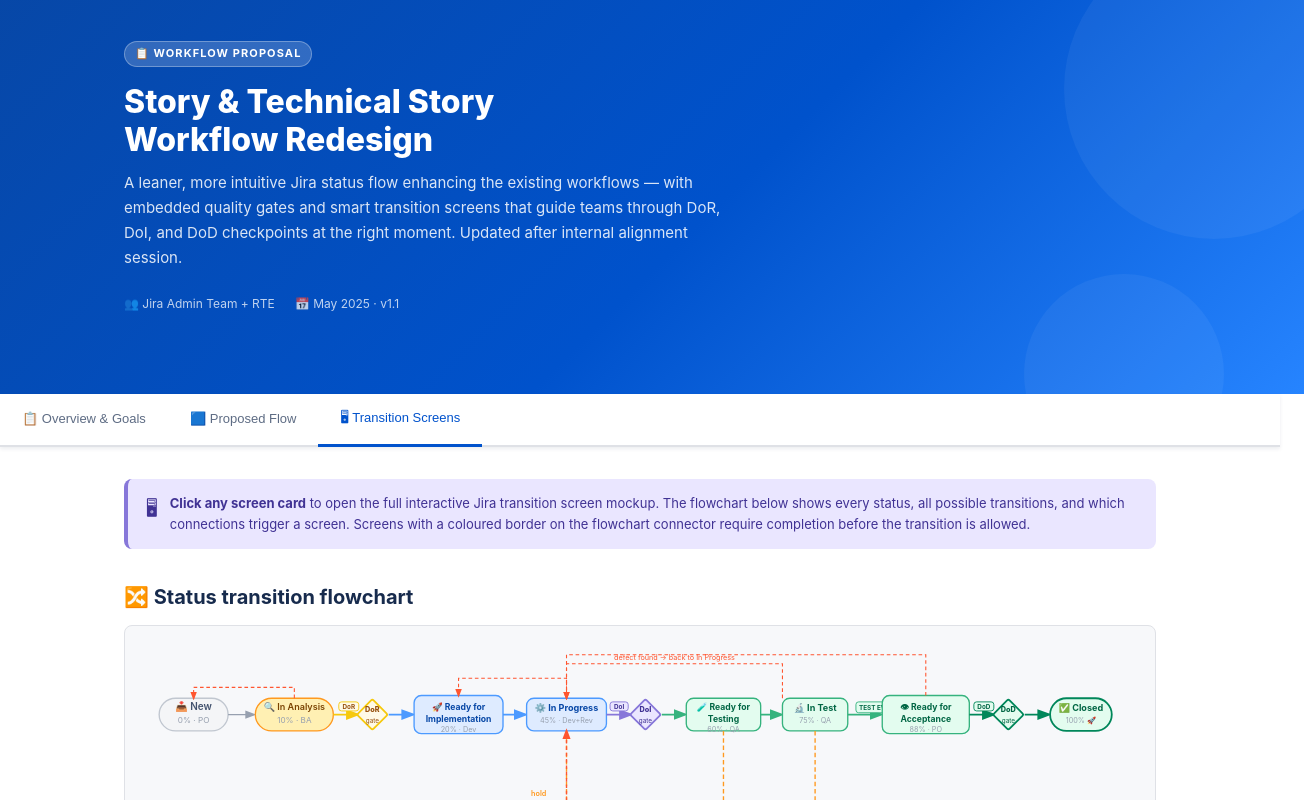
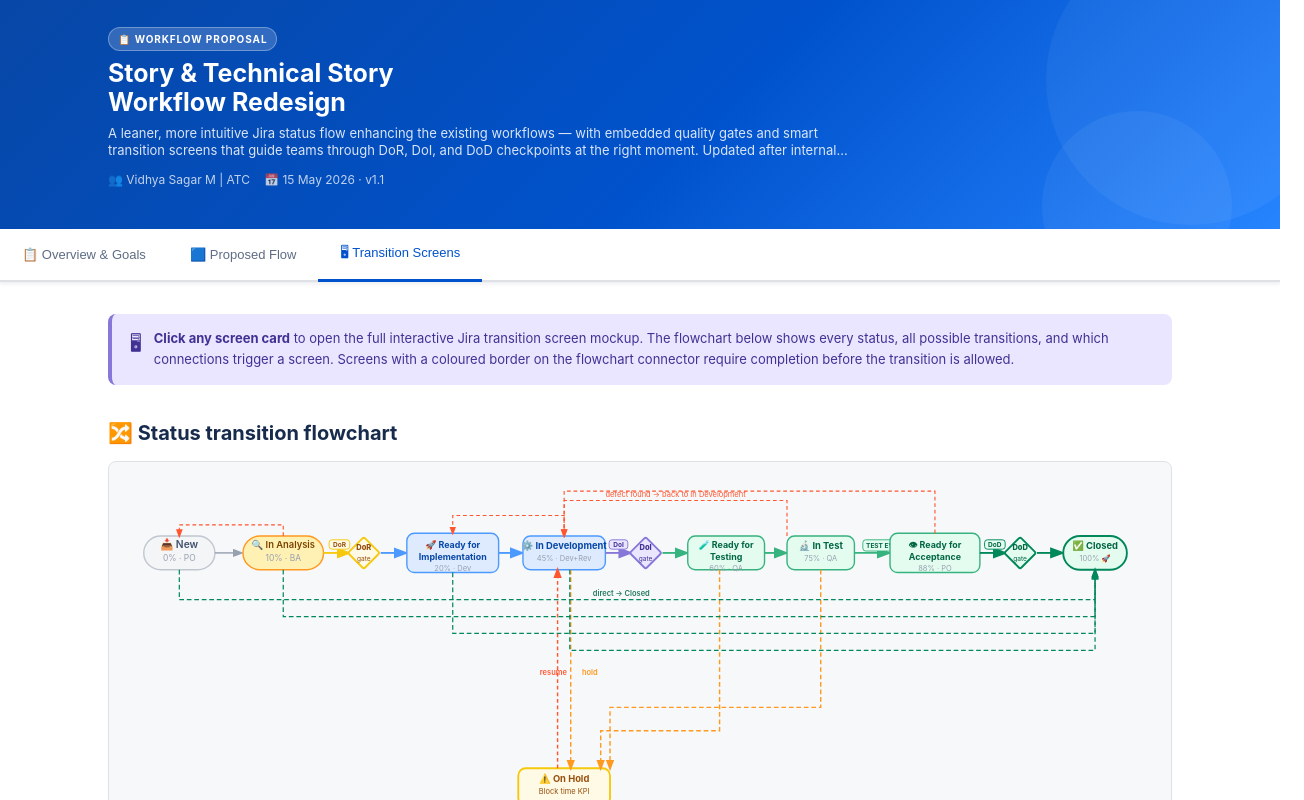
Before and after one commit to sagar9595-git/JSW, a plain HTML site: page story_workflow_revised_v1.1.html in a window 1280 px wide. Both pictures are taken after a click on the button "🖥 Transition Screens". Shown: the top 800 px of the page, 1304 px wide, since content can reach past the window. Drawn offline with Linux system fonts and the light colour scheme.

Commit message:
Add files via upload
Suggestions adapted as discussed in internal review

```diff
--- a/story_workflow_revised_v1.1.html
+++ b/story_workflow_revised_v1.1.html
@@ -3,7 +3,7 @@
 <head>
 <meta charset="UTF-8">
 <meta name="viewport" content="width=device-width,initial-scale=1">
-<title>Workflow Improvement Proposal — Story & Technical Story | Jira Admin + RTE</title>
+<title>Workflow Improvement Proposal — Story & Technical Story</title>
 <style>
 :root {
   --bg:#FFFFFF; --bg2:#F7F8FA; --bg3:#EBECF0;
@@ -22,21 +22,21 @@
   --orange-f:#FFF0B3; --orange-b:#FF991F; --orange-t:#7A4200;
 }
 *{box-sizing:border-box;margin:0;padding:0}
-html{scroll-behavior:smooth}
-body{font-family:-apple-system,BlinkMacSystemFont,'Segoe UI',Roboto,sans-serif;font-size:14px;line-height:1.6;color:var(--text);background:var(--bg)}
+html{scroll-behavior:smooth;overflow-x:hidden}
+body{font-family:-apple-system,BlinkMacSystemFont,'Segoe UI',Roboto,sans-serif;font-size:14px;line-height:1.6;color:var(--text);background:var(--bg);overflow-x:hidden}
 
 /* ── PAGE ── */
-.page{max-width:1080px;margin:0 auto;padding:0 24px 80px}
+.page{max-width:1100px;margin:0 auto;padding:0 18px 80px}
 
 /* ── COVER ── */
-.cover{background:linear-gradient(135deg,#0747A6 0%,#0052CC 55%,#2684FF 100%);color:#fff;padding:42px 52px 0;margin:-1px -24px 0;position:relative;overflow:hidden}
+.cover{background:linear-gradient(135deg,#0747A6 0%,#0052CC 55%,#2684FF 100%);color:#fff;padding:28px 36px 20px;margin:-1px 0 0;position:relative;overflow:hidden;height:230px}
 .cover::before,.cover::after{content:'';position:absolute;border-radius:50%;background:rgba(255,255,255,.05)}
-.cover::before{right:-60px;top:-60px;width:300px;height:300px}
-.cover::after{right:80px;bottom:-80px;width:200px;height:200px}
-.cover-tag{font-size:11px;font-weight:700;letter-spacing:.1em;text-transform:uppercase;background:rgba(255,255,255,.18);border:1px solid rgba(255,255,255,.3);padding:3px 10px;border-radius:20px;display:inline-block;margin-bottom:16px}
-.cover-title{font-size:32px;font-weight:800;line-height:1.2;margin-bottom:12px;max-width:680px}
-.cover-sub{font-size:15px;opacity:.85;max-width:600px;line-height:1.65;margin-bottom:24px}
-.cover-meta{display:flex;gap:20px;flex-wrap:wrap}
+.cover::before{right:-56px;top:-64px;width:290px;height:290px}
+.cover::after{right:48px;bottom:-72px;width:190px;height:190px}
+.cover-tag{font-size:10px;font-weight:700;letter-spacing:.09em;text-transform:uppercase;background:rgba(255,255,255,.18);border:1px solid rgba(255,255,255,.3);padding:3px 9px;border-radius:20px;display:inline-block;margin-bottom:8px}
+.cover-title{font-size:25px;font-weight:700;line-height:1.15;margin-bottom:8px;max-width:680px}
+.cover-sub{font-size:13px;opacity:.85;max-width:760px;line-height:1.35;margin-bottom:10px;display:-webkit-box;-webkit-line-clamp:2;line-clamp:2;-webkit-box-orient:vertical;overflow:hidden}
+.cover-meta{display:flex;gap:14px;flex-wrap:wrap}
 .cover-meta span{font-size:12px;opacity:.75;display:flex;align-items:center;gap:5px}
 
 /* ── NAV ── */
@@ -71,7 +71,7 @@ h3{font-size:15px;font-weight:700;margin:20px 0 8px;color:var(--text)}
 .callout.success{background:#E3FCEF;border-left:4px solid #36B37E;color:#006644}
 
 /* ── FLOW STRIP ── */
-.flow-strip{display:flex;flex-wrap:wrap;gap:0;align-items:center;padding:14px;background:var(--bg);border:1px solid var(--border);border-radius:var(--radius);overflow-x:auto}
+.flow-strip{display:flex;flex-wrap:wrap;gap:0;align-items:center;padding:30px;background:var(--bg);border:1px solid var(--border);border-radius:var(--radius);overflow-x:auto}
 .flow-node{display:flex;flex-direction:column;align-items:center;gap:3px;flex-shrink:0;cursor:pointer;padding:4px 2px;border-radius:6px;transition:background .15s}
 .flow-node:hover{background:var(--bg3)}
 .fn-chip{padding:5px 11px;border-radius:20px;font-size:11px;font-weight:700;border:1.5px solid;text-align:center}
@@ -189,8 +189,8 @@ h3{font-size:15px;font-weight:700;margin:20px 0 8px;color:var(--text)}
     <div class="cover-title">Story &amp; Technical Story<br>Workflow Redesign</div>
     <div class="cover-sub">A leaner, more intuitive Jira status flow enhancing the existing workflows — with embedded quality gates and smart transition screens that guide teams through DoR, DoI, and DoD checkpoints at the right moment. Updated after internal alignment session.</div>
     <div class="cover-meta">
-      <span>👥 Jira Admin Team + RTE</span>
-      <span>📅 May 2025 · v1.1</span>
+      <span>👥 Vidhya Sagar M | ATC</span>
+      <span>📅 15 May 2026 · v1.1</span>
     </div>
   </div>
 </div>
@@ -222,7 +222,7 @@ h3{font-size:15px;font-weight:700;margin:20px 0 8px;color:var(--text)}
     <div class="card" style="border-top:3px solid var(--purple)">
       <div style="font-size:22px;margin-bottom:8px">📈</div>
       <div class="fw7 mb8">KPI visibility</div>
-      <p class="text-sm text-muted">Each status is positioned so lead time, cycle time, block time, and test turnaround are measurable with zero manual effort from Jira control charts and CFD.</p>
+      <p class="text-sm text-muted">Each status is positioned so lead time, cycle time, block time, and test turnaround are measurable with zero manual effort from Jira control charts.</p>
     </div>
     <div class="card" style="border-top:3px solid var(--teal)">
       <div style="font-size:22px;margin-bottom:8px">🔷</div>
@@ -310,7 +310,7 @@ h3{font-size:15px;font-weight:700;margin:20px 0 8px;color:var(--text)}
     </div>
     <div class="flow-arr">›</div>
     <div class="flow-node" onclick="null">
-      <div class="fn-chip" style="background:var(--blue-f);border-color:var(--blue-b);color:var(--blue-t)">⚙️ In Progress</div>
+      <div class="fn-chip" style="background:var(--blue-f);border-color:var(--blue-b);color:var(--blue-t);padding:5px 6px">⚙️ In Development</div>
       <div class="fn-sub">45% · Dev</div>
     </div>
     <div class="flow-arr">›</div>
@@ -347,7 +347,7 @@ h3{font-size:15px;font-weight:700;margin:20px 0 8px;color:var(--text)}
 
   <div class="callout warn" style="margin-bottom:24px">
     <div class="callout-icon">⚠️</div>
-    <div><strong>On Hold</strong> can be entered from In Progress, Ready for Testing, or In Test. Story always returns to its previous status when unblocked. Entry triggers the mandatory blocker log screen. · Click ▶ on any gate node above to preview its transition screen.</div>
+    <div><strong>On Hold</strong> can be entered from In Development, Ready for Testing, or In Test. Story always returns to its previous status when unblocked. Entry triggers the mandatory blocker log screen. · Click ▶ on any gate node above to preview its transition screen.</div>
   </div>
 
   <h2>📊 Status summary</h2>
@@ -383,13 +383,13 @@ h3{font-size:15px;font-weight:700;margin:20px 0 8px;color:var(--text)}
       </tr>
       <tr>
         <td>4</td>
-        <td><span class="chip" style="background:var(--blue-f);border-color:var(--blue-b);color:var(--blue-t)">⚙️ In Progress</span></td>
+        <td><span class="chip" style="background:var(--blue-f);border-color:var(--blue-b);color:var(--blue-t)">⚙️ In Development</span></td>
         <td class="text-sm">Development</td><td class="text-sm">Developer + Reviewers</td>
         <td><div class="text-sm text-muted">45%</div><div class="pct-wrap"><div class="pct-fill" style="width:45%"></div></div></td>
         <td><span class="tag" style="background:var(--purple-f);border-color:var(--purple-b);color:var(--purple-t);font-size:10px">Cycle</span> <span class="tag" style="background:var(--amber-f);border-color:var(--amber-b);color:var(--amber-t);font-size:10px">Block time</span></td>
         <td>—</td>
       </tr>
-      <tr class="gate-row-doi"><td colspan="7">🔷 DoI — Definition of Implemented screen &nbsp;·&nbsp; Transition: In Progress → Ready for Testing</td></tr>
+      <tr class="gate-row-doi"><td colspan="7">🔷 DoI — Definition of Implemented screen &nbsp;·&nbsp; Transition: In Development → Ready for Testing</td></tr>
       <tr>
         <td>5</td>
         <td><span class="chip" style="background:var(--teal-f);border-color:var(--teal-b);color:var(--teal-t)">🧪 Ready for Testing</span></td>
@@ -428,7 +428,7 @@ h3{font-size:15px;font-weight:700;margin:20px 0 8px;color:var(--text)}
         <td><span class="chip" style="background:var(--amber-f);border-color:var(--amber-b);color:var(--amber-t)">⚠️ On Hold</span></td>
         <td class="text-sm">Paused (any phase)</td><td class="text-sm">Scrum Master owns</td>
         <td><div class="text-sm text-muted">— paused</div></td>
-        <td><span class="tag" style="background:var(--amber-f);border-color:var(--amber-b);color:var(--amber-t);font-size:10px">Block time</span> <span class="tag" style="background:var(--amber-f);border-color:var(--amber-b);color:var(--amber-t);font-size:10px">CFD</span></td>
+        <td><span class="tag" style="background:var(--amber-f);border-color:var(--amber-b);color:var(--amber-t);font-size:10px">Block time</span></td>
         <td><span class="tag" style="background:var(--amber-f);border-color:var(--amber-b);color:var(--amber-t);font-size:10px">Blocker Log</span></td>
       </tr>
     </tbody>
@@ -520,7 +520,7 @@ h3{font-size:15px;font-weight:700;margin:20px 0 8px;color:var(--text)}
       <div>
         <div style="font-size:11px;font-weight:700;text-transform:uppercase;letter-spacing:.05em;color:var(--light);margin-bottom:6px">Transitions</div>
         <div class="text-sm text-muted" style="line-height:1.8">
-          <span style="color:var(--teal-t)">→</span> &nbsp;In Progress (coding/config starts)<br>
+          <span style="color:var(--teal-t)">→</span> &nbsp;In Development (coding/config starts)<br>
           <span style="color:var(--red-t)">← </span> &nbsp;In Analysis (if scope re-opened)<br><br>
           <strong>Bottleneck signal:</strong><br>
           Queue growth here implies sprint capacity mismatch
@@ -531,8 +531,8 @@ h3{font-size:15px;font-weight:700;margin:20px 0 8px;color:var(--text)}
 
   <div class="card" style="border-left:4px solid var(--blue-b);order:4">
     <div style="display:flex;align-items:center;gap:10px;margin-bottom:10px;flex-wrap:wrap">
-      <span class="chip" style="background:var(--blue-f);border-color:var(--blue-b);color:var(--blue-t)">⚙️ In Progress</span>
-      <span class="tag" style="background:var(--bg2);border-color:var(--border);color:var(--muted)">Jira: In Progress</span>
+      <span class="chip" style="background:var(--blue-f);border-color:var(--blue-b);color:var(--blue-t)">⚙️ In Development</span>
+      <span class="tag" style="background:var(--bg2);border-color:var(--border);color:var(--muted)">Jira: In Development</span>
       <span class="tag" style="background:var(--bg2);border-color:var(--border);color:var(--muted)">Owner: Developer + Reviewers</span>
       <span class="tag" style="background:var(--purple-f);border-color:var(--purple-b);color:var(--purple-t);font-size:10px">KPI: Cycle time</span>
     </div>
@@ -611,7 +611,7 @@ h3{font-size:15px;font-weight:700;margin:20px 0 8px;color:var(--text)}
         <div style="font-size:11px;font-weight:700;text-transform:uppercase;letter-spacing:.05em;color:var(--light);margin-bottom:6px">Transitions</div>
         <div class="text-sm text-muted" style="line-height:1.8">
           <span style="color:var(--teal-t)">→</span> &nbsp;Ready for Acceptance (with test evidence)<br>
-          <span style="color:var(--red-t)">← </span> &nbsp;In Progress (if defect found)<br>
+          <span style="color:var(--red-t)">← </span> &nbsp;In Development (if defect found)<br>
           <span style="color:var(--amber-t)">→</span> &nbsp;On Hold (if blocked)<br><br>
           <strong>Bottleneck signal:</strong><br>
           Repeated bounce-back indicates quality gate weakness upstream
@@ -642,7 +642,7 @@ h3{font-size:15px;font-weight:700;margin:20px 0 8px;color:var(--text)}
         <div style="font-size:11px;font-weight:700;text-transform:uppercase;letter-spacing:.05em;color:var(--light);margin-bottom:6px">Transitions</div>
         <div class="text-sm text-muted" style="line-height:1.8">
           <span style="color:var(--teal-t)">→</span> &nbsp;Closed (after DoD screen)<br>
-          <span style="color:var(--red-t)">← </span> &nbsp;In Progress (if UAT rejects)<br><br>
+          <span style="color:var(--red-t)">← </span> &nbsp;In Development (if UAT rejects)<br><br>
           <strong>Bottleneck signal:</strong><br>
           Long acceptance delays indicate stakeholder response lag
         </div>
@@ -728,7 +728,7 @@ h3{font-size:15px;font-weight:700;margin:20px 0 8px;color:var(--text)}
   <h2>🔀 Status transition flowchart</h2>
   <div style="background:var(--bg2);border:1px solid var(--border);border-radius:var(--radius);padding:16px;margin-bottom:24px;" class="flow-container">
 
-    <svg id="flow-svg" viewBox="0 0 1100 555" xmlns="http://www.w3.org/2000/svg" preserveAspectRatio="xMidYMid meet" style="width:100%;height:auto;display:block;font-family:-apple-system,BlinkMacSystemFont,'Segoe UI',sans-serif;overflow:auto">
+    <svg id="flow-svg" viewBox="0 0 1100 565" xmlns="http://www.w3.org/2000/svg" preserveAspectRatio="xMidYMid meet" style="width:100%;height:auto;display:block;font-family:-apple-system,BlinkMacSystemFont,'Segoe UI',sans-serif;overflow:auto">
       <defs>
         <!-- arrow markers -->
         <marker id="arr-gray" markerWidth="8" markerHeight="8" refX="6" refY="3" orient="auto"><path d="M0,0 L0,6 L8,3 z" fill="#97A0AF"/></marker>
@@ -779,9 +779,9 @@ h3{font-size:15px;font-weight:700;margin:20px 0 8px;color:var(--text)}
       <!-- Arrow RFI→InProgress -->
       <line x1="399" y1="80" x2="423" y2="80" stroke="#4C9AFF" stroke-width="2" marker-end="url(#arr-blue)"/>
 
-      <!-- In Progress -->
+      <!-- In Development -->
       <rect x="425" y="62" width="88" height="36" rx="8" fill="#DEEBFF" stroke="#4C9AFF" stroke-width="1.5"/>
-      <text x="469" y="76" text-anchor="middle" font-size="10" font-weight="700" fill="#0747A6">⚙️ In Progress</text>
+      <text x="469" y="76" text-anchor="middle" font-size="10" font-weight="700" fill="#0747A6">⚙️ In Development</text>
       <text x="469" y="89" text-anchor="middle" font-size="8" fill="#97A0AF">45% · Dev+Rev</text>
 
       <!-- Arrow InProgress→DoI gate (horizontally aligned) -->
@@ -843,43 +843,56 @@ h3{font-size:15px;font-weight:700;margin:20px 0 8px;color:var(--text)}
       <text x="1036" y="76" text-anchor="middle" font-size="10" font-weight="700" fill="#006644">✅ Closed</text>
       <text x="1036" y="89" text-anchor="middle" font-size="8" fill="#97A0AF">100% 🚀</text>
 
-      <!-- ═══ ON HOLD (bottom) ═══ -->
-      <!-- On Hold box -->
-      <rect x="352" y="310" width="98" height="40" rx="8" fill="#FFFAE6" stroke="#F6C90E" stroke-width="2"/>
-      <text x="401" y="325" text-anchor="middle" font-size="10" font-weight="700" fill="#974F0C">⚠️ On Hold</text>
-      <text x="401" y="338" text-anchor="middle" font-size="8" fill="#974F0C">Block time KPI</text>
-      <!-- Screen badge -->
-      <rect x="382" y="299" width="38" height="12" rx="3" fill="#FFFAE6" stroke="#F6C90E" stroke-width="1"/>
-      <text x="401" y="308" text-anchor="middle" font-size="7" font-weight="700" fill="#974F0C">BLOCKER LOG</text>
+      <!-- ═══ ON HOLD (below In Development) ═══ -->
+      <!-- On Hold box (center x=469, aligned with In Development) -->
+      <rect x="420" y="310" width="98" height="40" rx="8" fill="#FFFAE6" stroke="#F6C90E" stroke-width="2"/>
+      <text x="469" y="325" text-anchor="middle" font-size="10" font-weight="700" fill="#974F0C">⚠️ On Hold</text>
+      <text x="469" y="338" text-anchor="middle" font-size="8" fill="#974F0C">Block time KPI</text>
 
       <!-- Entry arrows to On Hold from statuses -->
-      <!-- From In Progress (469,98) → down to On Hold (401,310) -->
-      <path d="M469,98 L469,240 L450,240 L450,310" fill="none" stroke="#FF991F" stroke-width="1.5" stroke-dasharray="5,3" marker-end="url(#arr-orange)"/>
-      <text x="430" y="170" font-size="8" fill="#FF991F" font-weight="600">hold</text>
+      <!-- From In Development (469,98) → straight down to On Hold top -->
+      <path d="M476,98 L476,310" fill="none" stroke="#FF991F" stroke-width="1.5" stroke-dasharray="5,3" marker-end="url(#arr-orange)"/>
+      <text x="488" y="210" font-size="8" fill="#FF991F" font-weight="600">hold</text>
 
-      <!-- From Ready for Testing (642,98) → down to On Hold -->
-      <path d="M642,98 L642,245 L430,245 L430,310" fill="none" stroke="#FF991F" stroke-width="1.5" stroke-dasharray="5,3" marker-end="url(#arr-orange)"/>
+      <!-- From Ready for Testing (642,98) → down then left to On Hold -->
+      <path d="M635,98 L635,270 L508,270 L508,310" fill="none" stroke="#FF991F" stroke-width="1.5" stroke-dasharray="5,3" marker-end="url(#arr-orange)"/>
 
-      <!-- From In Test (743,98) → down to On Hold -->
-      <path d="M743,98 L743,250 L440,250 L440,310" fill="none" stroke="#FF991F" stroke-width="1.5" stroke-dasharray="5,3" marker-end="url(#arr-orange)"/>
+      <!-- From In Test (743,98) → down then left to On Hold -->
+      <path d="M743,98 L743,245 L518,245 L518,310" fill="none" stroke="#FF991F" stroke-width="1.5" stroke-dasharray="5,3" marker-end="url(#arr-orange)"/>
 
-      <!-- Exit arrows from On Hold back to statuses -->
-      <path d="M401,310 L401,280 L469,280 L469,98" fill="none" stroke="#FF5630" stroke-width="1.5" stroke-dasharray="4,3" marker-end="url(#arr-red)"/>
-      <text x="480" y="190" font-size="8" fill="#FF5630" font-weight="600">resume</text>
+      <!-- Exit arrows from On Hold back to statuses (resume) -->
+      <path d="M462,310 L462,98" fill="none" stroke="#FF5630" stroke-width="1.5" stroke-dasharray="4,3" marker-end="url(#arr-red)"/>
+      <text x="443" y="210" font-size="8" fill="#FF5630" font-weight="600">resume</text>
 
       <!-- ═══ BACK TRANSITIONS (red dashed) ═══ -->
-      <!-- In Progress back to Ready for Implementation -->
+      <!-- In Development back to Ready for Implementation -->
       <path d="M469,62 L469,40 L350,40 L350,59" fill="none" stroke="#FF5630" stroke-width="1.2" stroke-dasharray="4,3" marker-end="url(#arr-red)"/>
 
-      <!-- In Test back to In Progress -->
+      <!-- In Test back to In Development -->
       <path d="M707,62 L707,24 L469,24 L469,62" fill="none" stroke="#FF5630" stroke-width="1.2" stroke-dasharray="4,3" marker-end="url(#arr-red)"/>
-      <text x="588" y="20" text-anchor="middle" font-size="8" fill="#FF5630">defect found → back to In Progress</text>
+      <text x="588" y="20" text-anchor="middle" font-size="8" fill="#FF5630">defect found → back to In Development</text>
 
-      <!-- Ready for Acceptance back to In Progress (routed above flow) -->
+      <!-- Ready for Acceptance back to In Development (routed above flow) -->
       <path d="M865,59 L865,14 L469,14 L469,62" fill="none" stroke="#FF5630" stroke-width="1.2" stroke-dasharray="4,3" marker-end="url(#arr-red)"/>
 
       <!-- In Analysis back to New -->
       <path d="M169,62 L169,50 L58,50 L58,62" fill="none" stroke="#FF5630" stroke-width="1.2" stroke-dasharray="4,3" marker-end="url(#arr-red)"/>
+
+      <!-- ═══ DIRECT-TO-CLOSED shortcuts (below main flow) ═══ -->
+      <!-- New → Closed (y=130) -->
+      <path d="M58,98 L58,130 L1036,130 L1036,98" fill="none" stroke="#00875A" stroke-width="1.3" stroke-dasharray="5,3" marker-end="url(#arr-green)"/>
+
+      <!-- In Analysis → Closed (y=148) -->
+      <path d="M169,98 L169,148 L1036,148 L1036,99" fill="none" stroke="#00875A" stroke-width="1.3" stroke-dasharray="5,3" marker-end="url(#arr-green)"/>
+
+      <!-- Ready for Implementation → Closed (y=166) -->
+      <path d="M350,101 L350,166 L1036,166 L1036,100" fill="none" stroke="#00875A" stroke-width="1.3" stroke-dasharray="5,3" marker-end="url(#arr-green)"/>
+
+      <!-- In Development → Closed (y=184) -->
+      <path d="M475,98 L475,184 L1036,184 L1036,101" fill="none" stroke="#00875A" stroke-width="1.3" stroke-dasharray="5,3" marker-end="url(#arr-green)"/>
+
+      <!-- Label -->
+      <text x="530" y="126" text-anchor="middle" font-size="8" fill="#006644" font-weight="600" opacity="0.85">direct → Closed</text>
 
       <!-- ═══ KPI measurement spans (22px spacing) ═══ -->
       <!-- Lead time (widest) -->
@@ -901,8 +914,8 @@ h3{font-size:15px;font-weight:700;margin:20px 0 8px;color:var(--text)}
       <text x="835" y="358" text-anchor="middle" font-size="9" fill="#006644" font-weight="600">Test TAT</text>
 
       <!-- ═══ LEGEND (bottom-right corner) ═══ -->
-      <!-- box tall enough for 5 rows at 18px spacing + 14px title + 12px padding top/bottom -->
-      <rect x="900" y="434" width="185" height="112" rx="6" fill="#F7F8FA" stroke="#DFE1E6" stroke-width="1"/>
+      <!-- box tall enough for 6 rows at 18px spacing + 14px title + 12px padding top/bottom -->
+      <rect x="900" y="434" width="185" height="130" rx="6" fill="#F7F8FA" stroke="#DFE1E6" stroke-width="1"/>
       <text x="913" y="449" font-size="11" font-weight="700" fill="#5E6C84">LEGEND</text>
 
       <!-- Row 1: Status box example (y-centre 462) -->
@@ -924,6 +937,10 @@ h3{font-size:15px;font-weight:700;margin:20px 0 8px;color:var(--text)}
       <!-- Row 5: On Hold entry (y 534) -->
       <line x1="913" y1="534" x2="949" y2="534" stroke="#FF991F" stroke-width="1.5" stroke-dasharray="5,3" marker-end="url(#arr-orange)"/>
       <text x="957" y="538" font-size="10" fill="#5E6C84">On Hold entry</text>
+
+      <!-- Row 6: Direct to Closed (y 551) -->
+      <line x1="913" y1="551" x2="949" y2="551" stroke="#00875A" stroke-width="1.3" stroke-dasharray="5,3" marker-end="url(#arr-green)"/>
+      <text x="957" y="555" font-size="10" fill="#5E6C84">Direct → Closed</text>
 
     </svg>
   </div>
@@ -957,7 +974,7 @@ h3{font-size:15px;font-weight:700;margin:20px 0 8px;color:var(--text)}
     <div class="screen-card" onclick="openModal('modal-doi')">
       <div class="screen-card-top">
         <div class="screen-card-trigger"><span style="background:var(--purple-f);color:var(--purple-t);padding:1px 6px;border-radius:3px;font-weight:800">DoI</span> Triggered on transition</div>
-        <div class="screen-card-name">⚙️ In Progress → 🧪 Ready for Testing</div>
+        <div class="screen-card-name">⚙️ In Development → 🧪 Ready for Testing</div>
         <div class="screen-card-arrow">Before QA receives story · Developer / Tech Lead only</div>
       </div>
       <div class="screen-card-preview">
@@ -1012,7 +1029,7 @@ h3{font-size:15px;font-weight:700;margin:20px 0 8px;color:var(--text)}
       <div class="screen-card-top">
         <div class="screen-card-trigger"><span style="background:var(--amber-f);color:var(--amber-t);padding:1px 6px;border-radius:3px;font-weight:800">BLOCK</span> Any → On Hold</div>
         <div class="screen-card-name">⚠️ Moving to On Hold — Blocker Log</div>
-        <div class="screen-card-arrow">From In Progress, Ready for Testing, or In Test</div>
+        <div class="screen-card-arrow">From In Development, Ready for Testing, or In Test</div>
       </div>
       <div class="screen-card-preview">
         <div style="font-size:10px;color:var(--muted);padding:4px 0 2px">Blocker type (required dropdown)</div>
@@ -1130,7 +1147,7 @@ h3{font-size:15px;font-weight:700;margin:20px 0 8px;color:var(--text)}
         <div style="font-size:11px;font-weight:700;text-transform:uppercase;letter-spacing:.06em;color:var(--purple-t);margin-bottom:4px">Jira Transition Screen · DoI</div>
         <div style="font-size:17px;font-weight:700">Definition of Implemented Checklist</div>
         <div class="transition-arrow mt8">
-          <span class="chip" style="background:var(--blue-f);border-color:var(--blue-b);color:var(--blue-t)">⚙️ In Progress</span>
+          <span class="chip" style="background:var(--blue-f);border-color:var(--blue-b);color:var(--blue-t)">⚙️ In Development</span>
           <span style="color:var(--purple-t);font-size:16px;font-weight:700">→</span>
           <span class="chip" style="background:var(--teal-f);border-color:var(--teal-b);color:var(--teal-t)">🧪 Ready for Testing</span>
           <span class="tag" style="background:var(--purple-f);border-color:var(--purple-b);color:var(--purple-t);margin-left:auto;font-size:10px">Developer / Tech Lead only</span>
@@ -1362,7 +1379,7 @@ h3{font-size:15px;font-weight:700;margin:20px 0 8px;color:var(--text)}
         <div style="font-size:11px;font-weight:700;text-transform:uppercase;letter-spacing:.06em;color:var(--amber-t);margin-bottom:4px">Jira Transition Screen · Blocker Log</div>
         <div style="font-size:17px;font-weight:700">Impediment Log — Required before pausing</div>
         <div class="transition-arrow mt8">
-          <span class="chip" style="background:var(--blue-f);border-color:var(--blue-b);color:var(--blue-t)">In Progress / Ready for Testing / In Test</span>
+          <span class="chip" style="background:var(--blue-f);border-color:var(--blue-b);color:var(--blue-t)">In Development / Ready for Testing / In Test</span>
           <span style="color:var(--amber-t);font-size:16px;font-weight:700">→</span>
           <span class="chip" style="background:var(--amber-f);border-color:var(--amber-b);color:var(--amber-t)">⚠️ On Hold</span>
         </div>
```
